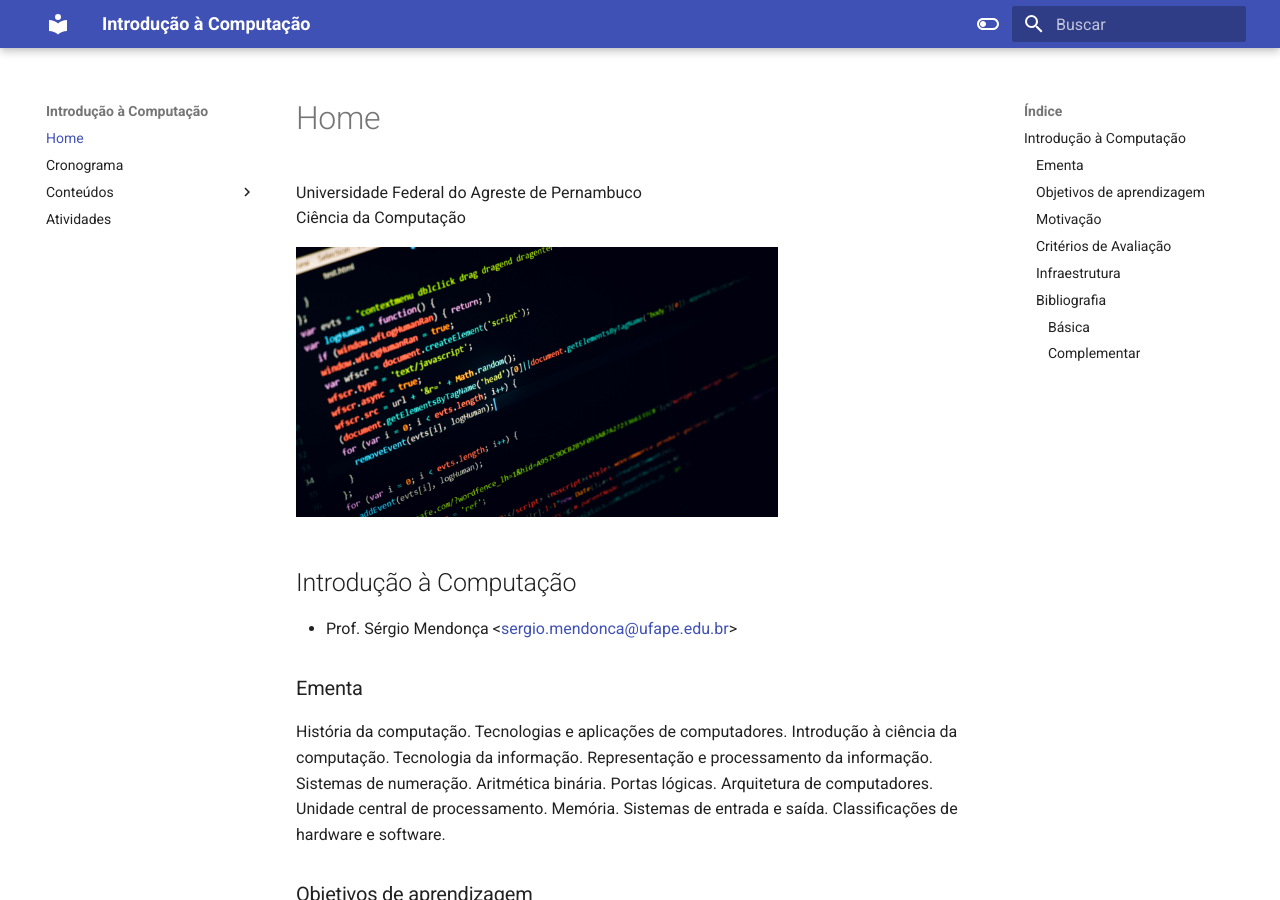
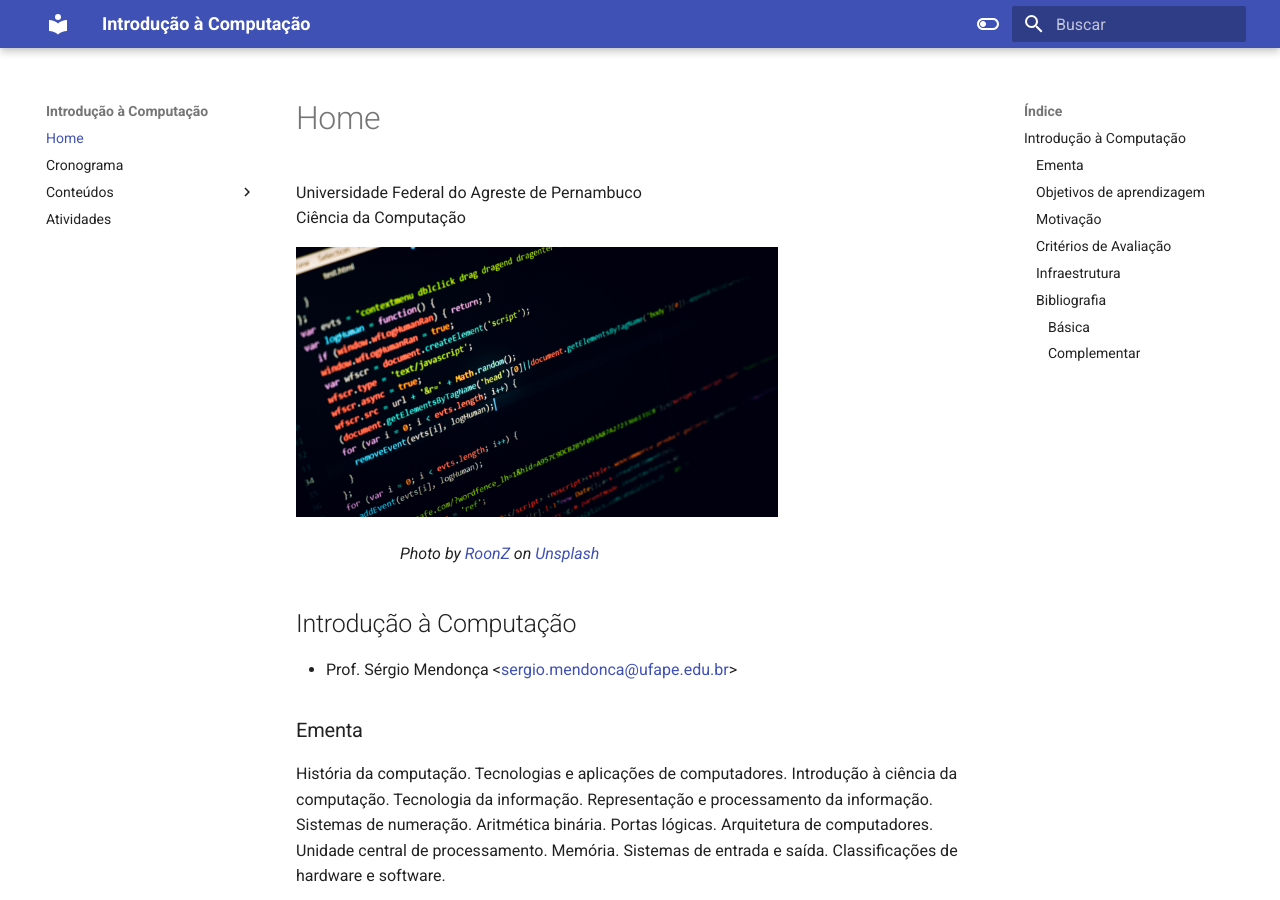
Before and after one commit to ufape/ccmp3056, an MkDocs documentation site: the page built from docs/index.md, in a window 1280 px wide and 900 px high. Built offline with MkDocs 1.6.1 and Material for MkDocs 9.7.7, drawn with Linux system fonts in a browser that asks for light colours; emoji names are drawn with the system emoji font.

Commit message:
create ci.yml

```diff
--- a/docs/index.md
+++ b/docs/index.md
@@ -3,7 +3,11 @@
 Universidade Federal do Agreste de Pernambuco</br>
 Ciência da Computação
 
-![Photo by RoonZ on Unsplash](img/roonz-2xEQDxB0ss4-unsplash.jpg){width=70%}
+![Photo by RoonZ on Unsplash](img/roonz-2xEQDxB0ss4-unsplash.jpg "Photo by RoonZ on Unsplash"){width=70%}
+
+<figcaption>
+Photo by <a href="https://unsplash.com/@dlanor_s?utm_source=unsplash&utm_medium=referral&utm_content=creditCopyText">RoonZ</a> on <a href="https://unsplash.com/collections/11521439/coding?utm_source=unsplash&utm_medium=referral&utm_content=creditCopyText">Unsplash</a>
+</figcaption>
 
 ## Introdução à Computação
 
```
Also changed, not shown: 1 other file.
